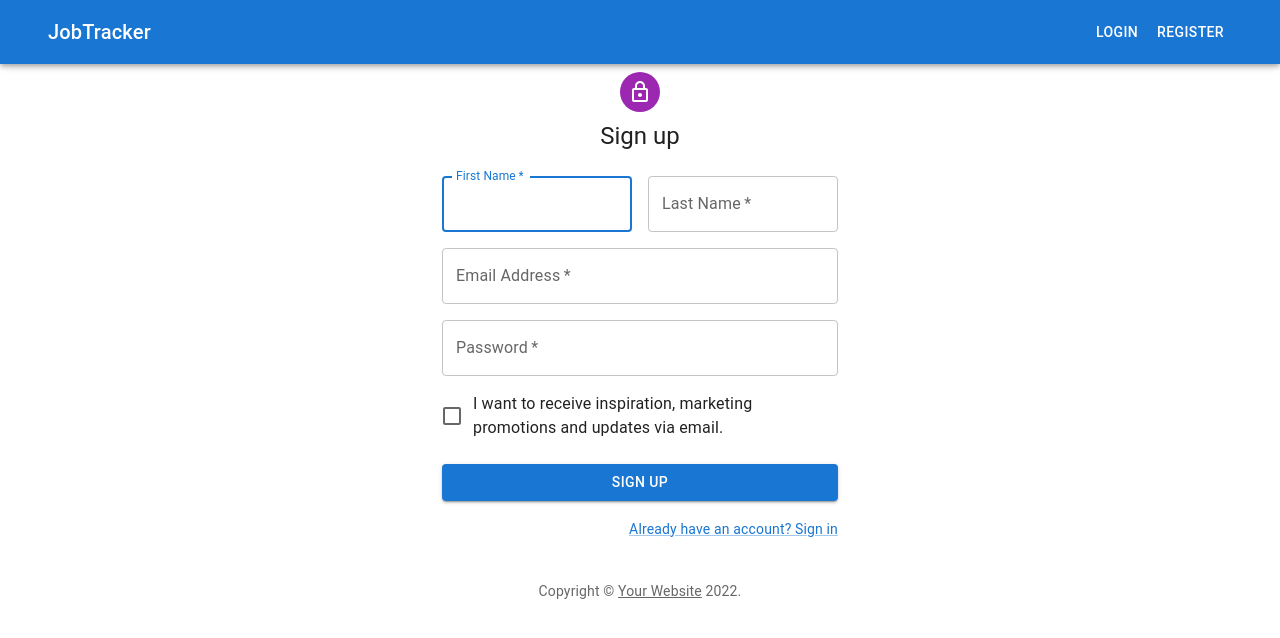
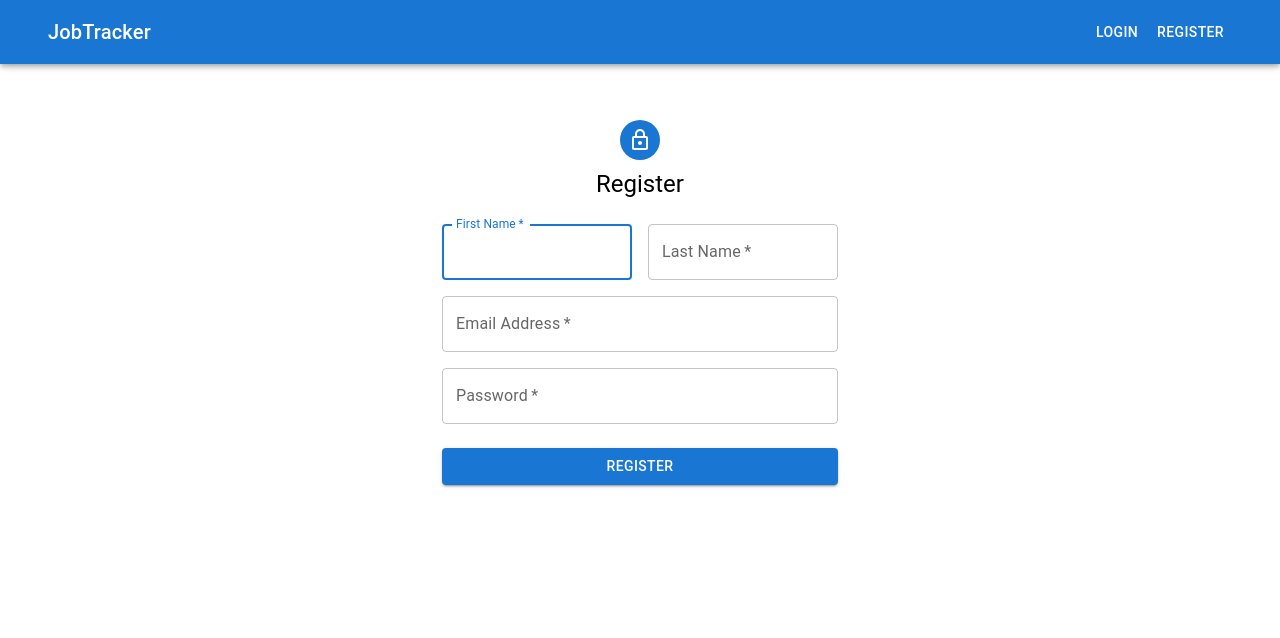
Before and after one commit to ValEmpire/jobtracker, a React (Create React App) app: page /register in a window 1280 px wide. Shown: the top 638 px of the page. Built offline with nearby package versions, Linux system fonts and the light colour scheme.

Commit message:
fix spacing and navigation

```diff
--- a/src/layout/Appbar.js
+++ b/src/layout/Appbar.js
@@ -14,7 +14,9 @@ export default function ButtonAppBar() {
         <Container maxWidth="xl">
           <Toolbar>
             <Typography variant="h6" component="div" sx={{ flexGrow: 1 }}>
-              JobTracker
+              <Link to="/" style={{ color: "white", textDecoration: "none" }}>
+                JobTracker
+              </Link>
             </Typography>
             <Button LinkComponent={Link} to="/login" color="inherit">
               Login
--- a/src/pages/login/index.js
+++ b/src/pages/login/index.js
@@ -1,38 +1,12 @@
 import * as React from "react";
 import Avatar from "@mui/material/Avatar";
 import Button from "@mui/material/Button";
-import CssBaseline from "@mui/material/CssBaseline";
 import TextField from "@mui/material/TextField";
-import FormControlLabel from "@mui/material/FormControlLabel";
-import Checkbox from "@mui/material/Checkbox";
-import Link from "@mui/material/Link";
-import Grid from "@mui/material/Grid";
 import Box from "@mui/material/Box";
 import LockOutlinedIcon from "@mui/icons-material/LockOutlined";
 import Typography from "@mui/material/Typography";
 import Container from "@mui/material/Container";
-import { createTheme, ThemeProvider } from "@mui/material/styles";
 import Layout from "../../layout";
-
-function Copyright(props) {
-  return (
-    <Typography
-      variant="body2"
-      color="text.secondary"
-      align="center"
-      {...props}
-    >
-      {"Copyright © "}
-      <Link color="inherit" href="https://mui.com/">
-        Your Website
-      </Link>{" "}
-      {new Date().getFullYear()}
-      {"."}
-    </Typography>
-  );
-}
-
-const theme = createTheme();
 
 export default function SignIn() {
   const handleSubmit = (event) => {
@@ -47,22 +21,20 @@ export default function SignIn() {
 
   return (
     <Layout>
-      <ThemeProvider theme={theme}>
       <Container component="main" maxWidth="xs">
-          <CssBaseline />
         <Box
+          mt={14}
           sx={{
-              marginTop: 8,
             display: "flex",
             flexDirection: "column",
             alignItems: "center",
           }}
         >
-            <Avatar sx={{ m: 1, bgcolor: "secondary.main" }}>
+          <Avatar sx={{ m: 1, bgcolor: "primary.main" }}>
             <LockOutlinedIcon />
           </Avatar>
           <Typography component="h1" variant="h5">
-              Sign in
+            Log in
           </Typography>
           <Box
             component="form"
@@ -90,35 +62,18 @@ export default function SignIn() {
               id="password"
               autoComplete="current-password"
             />
-              <FormControlLabel
-                control={<Checkbox value="remember" color="primary" />}
-                label="Remember me"
-              />
+
             <Button
               type="submit"
               fullWidth
               variant="contained"
               sx={{ mt: 3, mb: 2 }}
             >
-                Sign In
+              Log In
             </Button>
-              <Grid container>
-                <Grid item xs>
-                  <Link href="#" variant="body2">
-                    Forgot password?
-                  </Link>
-                </Grid>
-                <Grid item>
-                  <Link href="#" variant="body2">
-                    {"Don't have an account? Sign Up"}
-                  </Link>
-                </Grid>
-              </Grid>
           </Box>
         </Box>
-          <Copyright sx={{ mt: 8, mb: 4 }} />
       </Container>
-      </ThemeProvider>
     </Layout>
   );
 }
--- a/src/pages/registration/index.js
+++ b/src/pages/registration/index.js
@@ -1,40 +1,15 @@
 import * as React from "react";
 import Avatar from "@mui/material/Avatar";
 import Button from "@mui/material/Button";
-import CssBaseline from "@mui/material/CssBaseline";
 import TextField from "@mui/material/TextField";
-import FormControlLabel from "@mui/material/FormControlLabel";
-import Checkbox from "@mui/material/Checkbox";
-import Link from "@mui/material/Link";
 import Grid from "@mui/material/Grid";
 import Box from "@mui/material/Box";
 import LockOutlinedIcon from "@mui/icons-material/LockOutlined";
 import Typography from "@mui/material/Typography";
 import Container from "@mui/material/Container";
-import { createTheme, ThemeProvider } from "@mui/material/styles";
 import Layout from "../../layout";
 
-function Copyright(props) {
-  return (
-    <Typography
-      variant="body2"
-      color="text.secondary"
-      align="center"
-      {...props}
-    >
-      {"Copyright © "}
-      <Link color="inherit" href="https://mui.com/">
-        Your Website
-      </Link>{" "}
-      {new Date().getFullYear()}
-      {"."}
-    </Typography>
-  );
-}
-
-const theme = createTheme();
-
-export default function SignUp() {
+export default function Register() {
   const handleSubmit = (event) => {
     event.preventDefault();
     const data = new FormData(event.currentTarget);
@@ -47,22 +22,20 @@ export default function SignUp() {
 
   return (
     <Layout>
-      <ThemeProvider theme={theme}>
       <Container component="main" maxWidth="xs">
-          <CssBaseline />
         <Box
+          mt={14}
           sx={{
-              marginTop: 8,
             display: "flex",
             flexDirection: "column",
             alignItems: "center",
           }}
         >
-            <Avatar sx={{ m: 1, bgcolor: "secondary.main" }}>
+          <Avatar sx={{ m: 1, bgcolor: "primary.main" }}>
             <LockOutlinedIcon />
           </Avatar>
           <Typography component="h1" variant="h5">
-              Sign up
+            Register
           </Typography>
           <Box
             component="form"
@@ -113,14 +86,6 @@ export default function SignUp() {
                   autoComplete="new-password"
                 />
               </Grid>
-                <Grid item xs={12}>
-                  <FormControlLabel
-                    control={
-                      <Checkbox value="allowExtraEmails" color="primary" />
-                    }
-                    label="I want to receive inspiration, marketing promotions and updates via email."
-                  />
-                </Grid>
             </Grid>
             <Button
               type="submit"
@@ -128,20 +93,11 @@ export default function SignUp() {
               variant="contained"
               sx={{ mt: 3, mb: 2 }}
             >
-                Sign Up
+              Register
             </Button>
-              <Grid container justifyContent="flex-end">
-                <Grid item>
-                  <Link href="#" variant="body2">
-                    Already have an account? Sign in
-                  </Link>
-                </Grid>
-              </Grid>
           </Box>
         </Box>
-          <Copyright sx={{ mt: 5 }} />
       </Container>
-      </ThemeProvider>
     </Layout>
   );
 }
```
Lines whose indentation alone changed are shown as unchanged.
